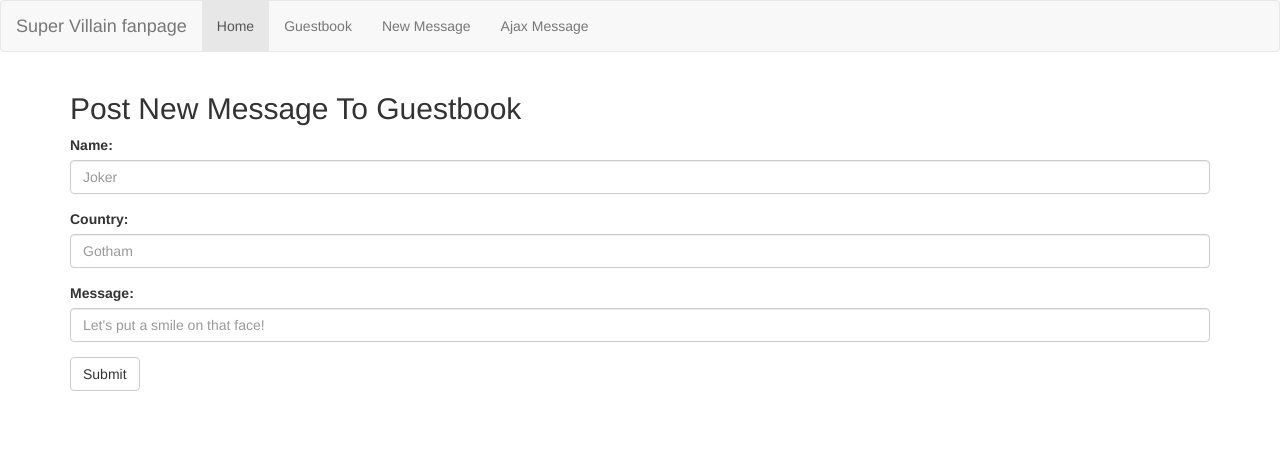
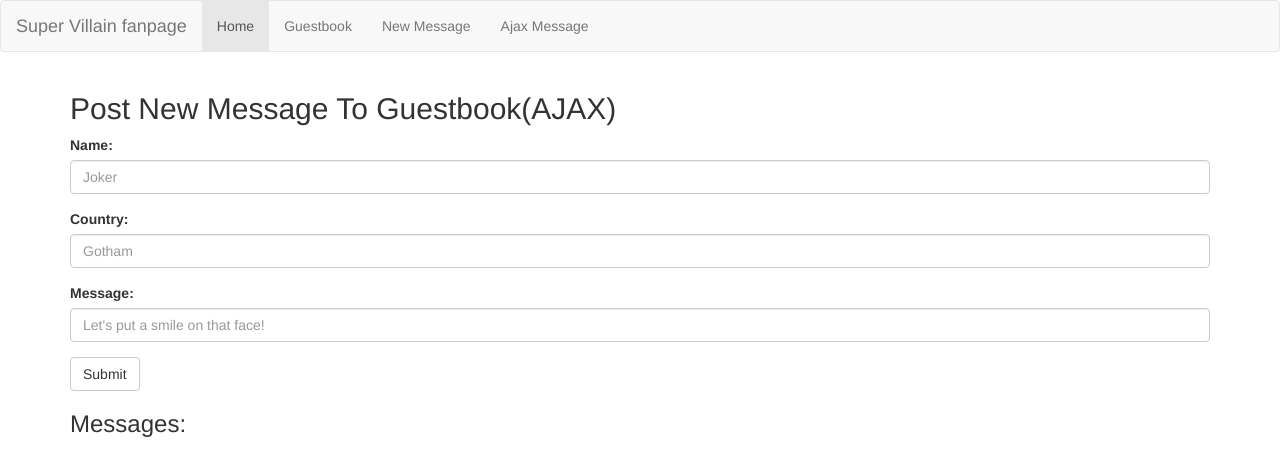
Before and after one commit to Smuliman/villain_guestbook, a website: page public/ajaxform.html in a window 1280 px wide. Drawn offline with nearby package versions, Linux system fonts and the light colour scheme.

Commit message:
commit heroku 4

```diff
--- a/public/ajaxform.html
+++ b/public/ajaxform.html
@@ -24,7 +24,7 @@
   </nav>
 
 <div class="container">
-  <h2>Post New Message To Guestbook</h2>
+  <h2>Post New Message To Guestbook(AJAX)</h2>
   <form method="post" action="/ajaxmessage">
     <div class="form-group">
       <label for="name">Name:</label>
@@ -42,6 +42,7 @@
     <button type="button" id="button1" class="btn btn-default">Submit</button>
   </form>
   <div id="messages">
+    <h3>Messages: </h3>
 
   </div>
 </div>
```
Also changed, not shown: public/index.html (+2 -0 lines).
